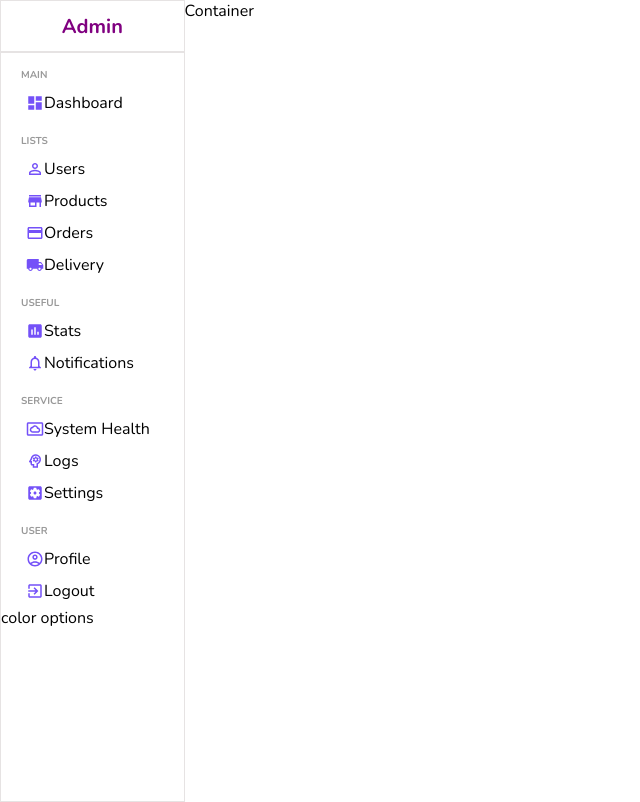
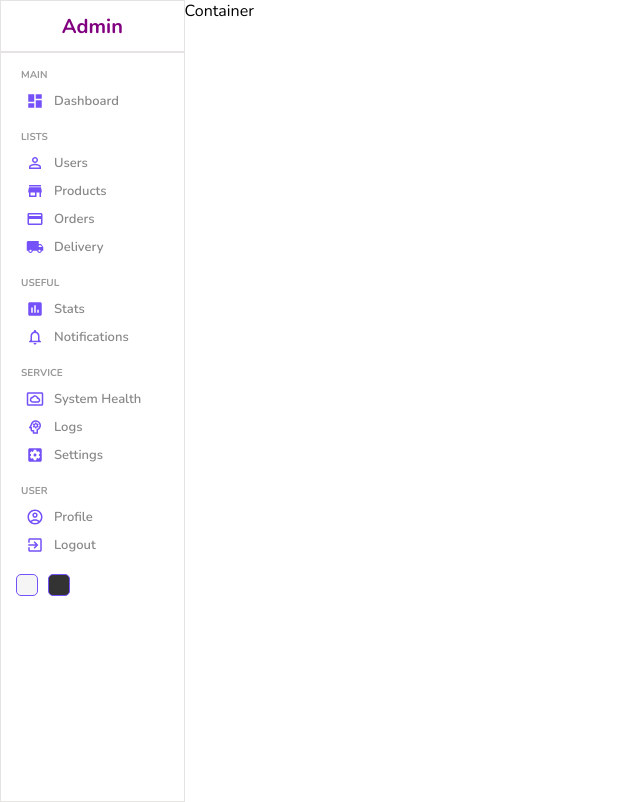
Before and after one commit to ay690/Admin-Panel, a React (Create React App) app: page / in a window 1280 px wide. Shown: the whole page, without its empty margins (0-640 px from the left). Built offline with nearby package versions, Linux system fonts and the light colour scheme.

Commit message:
sidebar static design done

```diff
--- a/src/components/sidebar/Sidebar.jsx
+++ b/src/components/sidebar/Sidebar.jsx
@@ -81,7 +81,10 @@
           </li>
             </ul>
         </div>
-        <div className="bottom">color options</div>
+        <div className="bottom">
+          <div className="colorOption"></div>
+          <div className="colorOption"></div>
+        </div>
     </div>
   )
 }
--- a/src/components/sidebar/sidebar.scss
+++ b/src/components/sidebar/sidebar.scss
@@ -53,8 +53,37 @@
             font-size: 18px;
             color: #7451f8;
           }
+
+          span{
+            font-size: 13px;
+            font-weight: 600;
+            color: #888;
+            margin-left: 10px;
+          }
+      }
+    }
+
+    .bottom{
+      display: flex;
+      align-items: center;
+      margin: 10px;
+    }
+
+    .colorOption{
+      width: 20px;
+      height: 20px;
+      border-radius: 5px;
+      border: 1px solid #7451f8;
+      cursor: pointer;
+      margin: 5px;
+
+      &:nth-child(1){
+        background-color: whitesmoke;
       }
 
+      &:nth-child(2){
+        background-color: #333;
+      }
 
     }
 }
```
